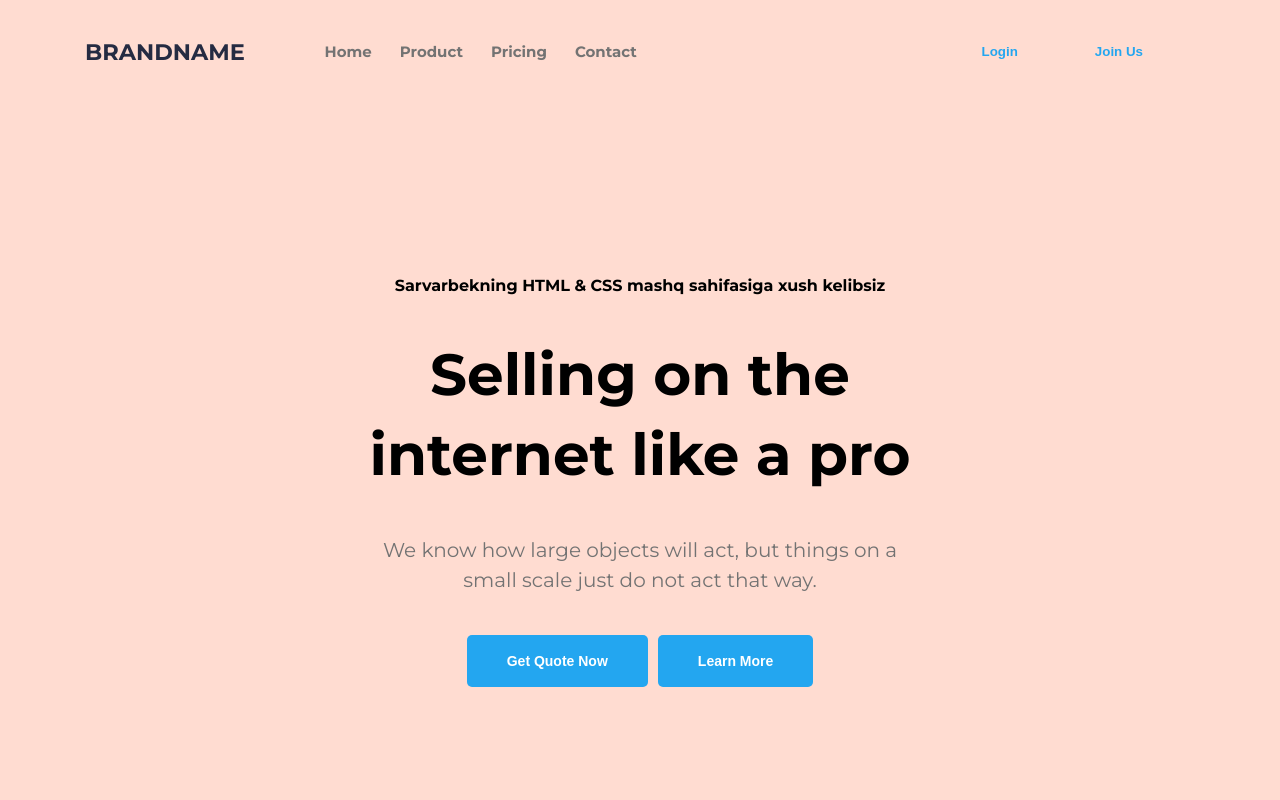
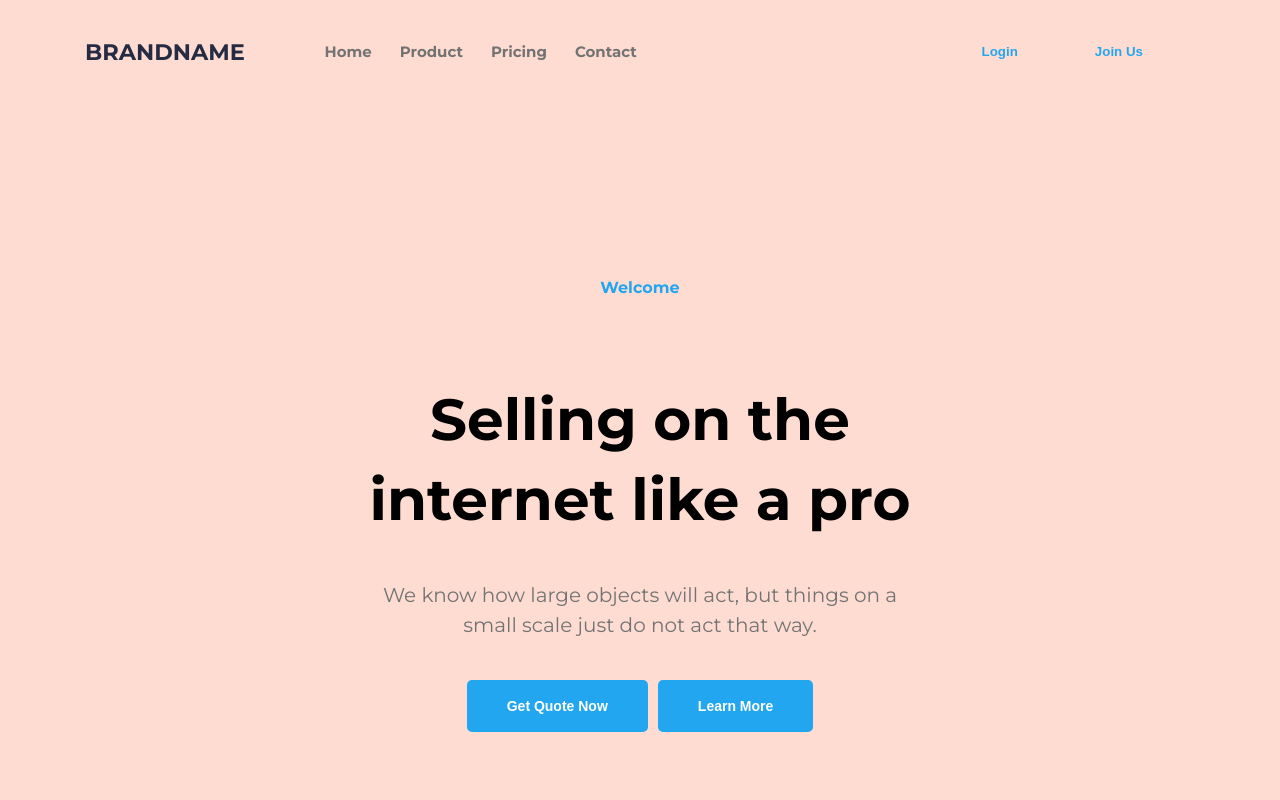
Before and after one commit to Sarvarbek-ISS/sayt.uz, a plain HTML site: page index.html in a window 1280 px wide. Shown: the top 800 px of the page. Drawn offline with Linux system fonts and the light colour scheme.

Commit message:
Update index.html

```diff
--- a/index.html
+++ b/index.html
@@ -48,7 +48,7 @@
         <div class="header__content">
             <div class="container">
                 <div class="header__content__infos">
-                    <h1 class="header__infos">Sarvarbekning HTML & CSS mashq sahifasiga xush kelibsiz</h1>
+                    <h1 class="header__infos inf">Welcome<h1>
                     <h2 class="header__title">Selling on the internet like a pro </h2>
                     <p class="header__text">We know how large objects will act, but things on a
                         small scale just do not act that way.</p>
```
